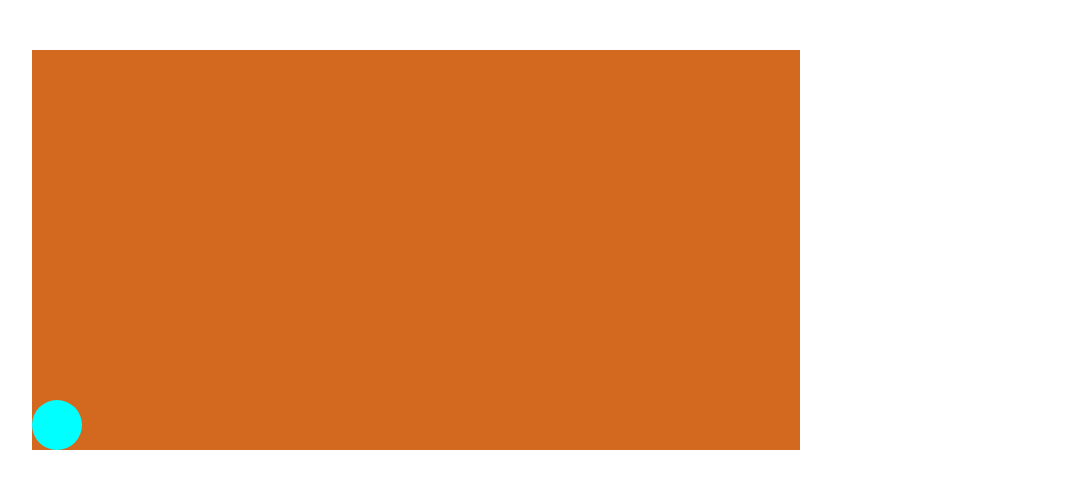
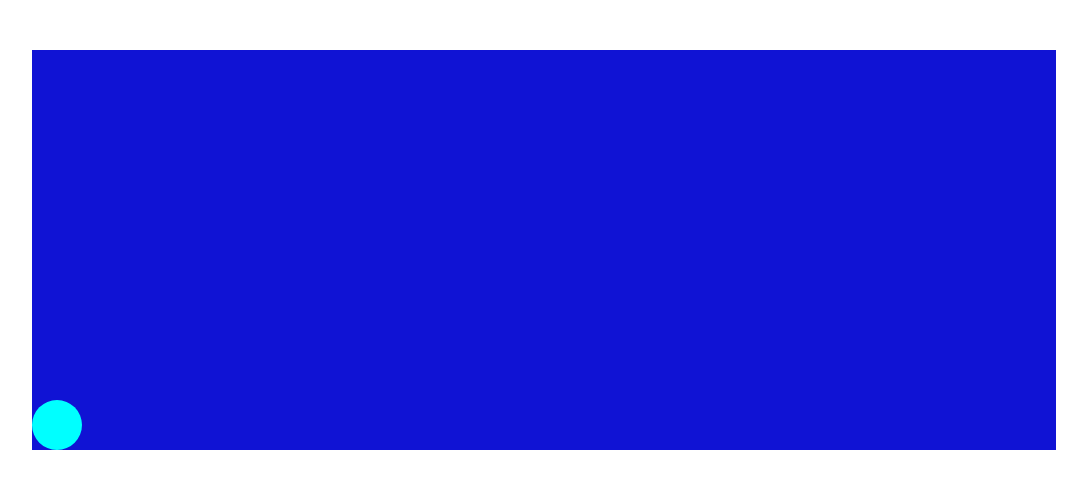
Before and after one commit to Chahat-verma/Learning-Web-Development, a plain HTML site: page video 48/index.html in a window 1280 px wide. Shown: the whole page, without its empty margins (26-1113 px from the left). Drawn offline with Linux system fonts and the light colour scheme.

Commit message:
Day-48 of learning

```diff
--- a/video 48/index.html
+++ b/video 48/index.html
@@ -6,15 +6,15 @@
     <meta name="viewport" content="width=device-width, initial-scale=1.0">
     <title>Exercise 8</title>
     <style>
-        .containe {
+        .container {
             margin: 50px;
-            width: 60vw;
+            width: 80vw;
             height: 400px;
             display: flex;
-            background-color: chocolate;
+            background-color: rgb(16, 19, 212);
             align-items: flex-end;
         }
-        .boll {
+        .ball {
             width: 50px;
             height: 50px;
             background-color: aqua;
@@ -24,8 +24,8 @@
 </head>
 
 <body>
-<div class="containe">
-    <div class="boll"></div>
+<div class="container">
+    <div class="ball"></div>
     <!-- make a ball that bounces up and down a few times, and also move in foward direction. use CSS Animation or Transition to complete this Exercise. -->
 </div>
 </body>
```
